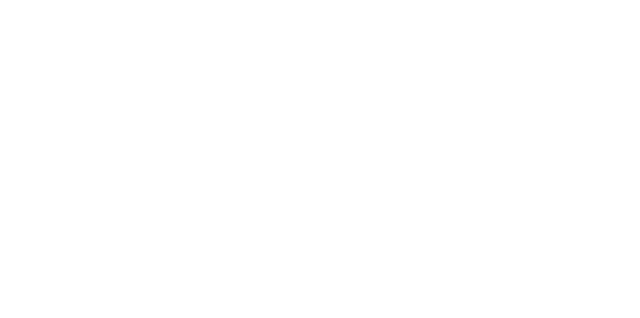
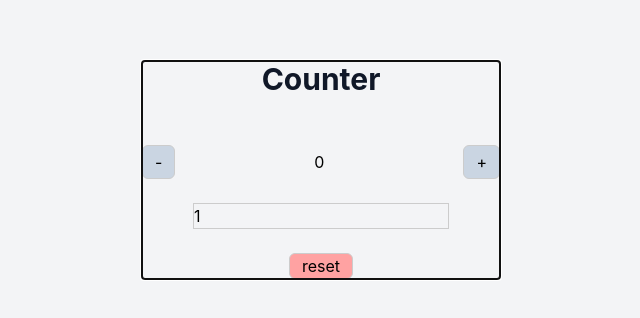
Before and after one commit to adityasuman2025/machineCoding, a React (Vite) app: page /counter in a window 1280 px wide. Before the commit this address had no page. Shown: the part 230-548 px from the top of the page, without its empty margins (319-959 px from the left). Built offline with nearby package versions, Linux system fonts and the light colour scheme.

Commit message:
react counter comp

```diff
--- a/src/App.tsx
+++ b/src/App.tsx
@@ -25,6 +25,7 @@
 import Todos from "./projects/todos/Todos";
 import AreaSelector from "./projects/areaSelector/AreaSelector";
 import Calculator from "./projects/calculator/Calculator";
+import Counter from "./projects/counter/Counter";
 
 const ESSENTIAL_PROJECTS = [
     { name: "Auto Complete", path: "/auto-complete" },
@@ -49,6 +50,7 @@
 
 const OTHER_PROJECTS = [
     { name: "Calculator", path: "/calculator" },
+    { name: "Counter", path: "/counter" },
     { name: "Area Selector", path: "/area-selector" },
     { name: "Auto Complete 2", path: "/auto-complete-2" },
     { name: "Dynamic Layouting", path: "/dynamic-layouting" },
@@ -164,6 +166,7 @@
                 <Route path="/todos" element={<Todos />} />
                 <Route path="/area-selector" element={<AreaSelector />} />
                 <Route path="/calculator" element={<Calculator />} />
+                <Route path="/counter" element={<Counter />} />
             </Routes>
         </Router>
     );
--- /dev/null
+++ b/src/projects/counter/Counter.tsx
@@ -0,0 +1,133 @@
+import React, { ChangeEvent, useEffect, useRef, useState, type KeyboardEvent } from "react";
+
+/*
+    Machine Coding Problem: Counter
+    Build a fully functional, accessible Counter component that supports:
+    1. Increment (+), Decrement (-), and Reset controls.
+    2. Custom step value configuration (e.g. 1, 5, 10).
+    3. Min and Max threshold boundaries with disabled control states.
+    4. Full keyboard accessibility (ArrowUp/ArrowDown, +, -, Escape to reset).
+    5. Complete WAI-ARIA accessibility (role="status", aria-live="polite", aria-label).
+*/
+
+interface CounterProps {
+    initialValue?: number;
+    min?: number;
+    max?: number;
+    defaultStep?: number;
+    autoFocus?: boolean;
+}
+export default function Counter({
+    initialValue = 0,
+    min = -100,
+    max = 100,
+    defaultStep = 1,
+    autoFocus = true,
+}: CounterProps) {
+    const containerRef = useRef<HTMLDivElement>(null);
+
+    const [step, setStep] = useState<string>(String(defaultStep));
+    const [value, setValue] = useState<number>(initialValue);
+
+    useEffect(() => {
+        if (autoFocus) containerRef.current?.focus();
+    }, [autoFocus]);
+
+    function handleStepChange(e: ChangeEvent<HTMLInputElement>) {
+        const val = (e.target.value).trim();
+        setStep(val);
+    }
+
+    function handleIncValue() {
+        setValue(prev => Math.min(prev + Number(step), max));
+    }
+
+    function handleDecrValue() {
+        setValue(prev => Math.max(prev - Number(step), min));
+    }
+
+    function handleReset() {
+        setStep(String(defaultStep));
+        setValue(initialValue);
+    }
+
+    function handleKeyDown(e: KeyboardEvent<HTMLDivElement>) {
+        const key = e.key;
+        if (key === "+") {
+            e.preventDefault();
+            handleIncValue();
+        } else if (key === "-") {
+            e.preventDefault();
+            handleDecrValue();
+        } else if (key === "Escape") {
+            e.preventDefault();
+            handleReset();
+        } else if (key === "ArrowUp") {
+            e.preventDefault();
+
+            setStep(prev => String(Number(prev) + 1));
+        } else if (key === "ArrowDown") {
+            e.preventDefault();
+
+            setStep(prev => String(Number(prev) - 1));
+        }
+    }
+
+    return (
+        <main className="flex items-center justify-center min-h-screen bg-gray-100">
+            <div
+                ref={containerRef}
+                role="region" aria-label="counter component"
+                className="flex flex-col items-center gap-6 focus:ring-1 focus:ring-blue-500"
+                tabIndex={0}
+                onKeyDown={handleKeyDown}
+            >
+                <header className="mb-6 text-center">
+                    <h1 className="text-3xl font-bold text-gray-900">Counter</h1>
+                </header>
+
+                <div className="flex items-center justify-center gap-4">
+                    <button
+                        tabIndex={0}
+                        aria-label={`decrease ${value} by ${step}`}
+                        className="bg-slate-300 rounded-md px-3 py-1 disabled:opacity-40 disabled:cursor-not-allowed"
+                        onClick={handleDecrValue}
+                        disabled={value <= min}
+                    >
+                        -
+                    </button>
+
+                    <div
+                        role="status"
+                        aria-live="polite"
+                        className="w-3xs h-8 flex items-center justify-center"
+                    >
+                        {value}
+                    </div>
+
+                    <button
+                        tabIndex={0}
+                        aria-label={`increase ${value} by ${step}`}
+                        className="bg-slate-300 rounded-md px-3 py-1 disabled:opacity-40 disabled:cursor-not-allowed"
+                        onClick={handleIncValue}
+                        disabled={value >= max}
+                    >
+                        +
+                    </button>
+                </div>
+
+                <input
+                    tabIndex={0}
+                    className="w-3xs"
+                    type="number"
+                    name="step"
+                    aria-label="input field for step"
+                    value={step}
+                    onChange={handleStepChange}
+                />
+
+                <button tabIndex={0} className="px-3 px-1 bg-red-300 rounded-md" onClick={handleReset}>reset</button>
+            </div>
+        </main>
+    );
+}
--- a/src/projects/diceRoll/DiceRoll.tsx
+++ b/src/projects/diceRoll/DiceRoll.tsx
@@ -1,4 +1,4 @@
-import { useState, useCallback, memo, SyntheticEvent } from "react";
+import { useState, useCallback, memo, type SubmitEvent } from "react";
 import "./DiceRoll.scoped.css";
 
 function getRandomNo(start, end) {
@@ -33,7 +33,7 @@
 export default function DiceRoll() {
     const [dices, setDices] = useState<number[]>([]);
 
-    const handleSubmit = useCallback((e: SyntheticEvent<HTMLFormElement>) => {
+    const handleSubmit = useCallback((e: SubmitEvent<HTMLFormElement>) => {
         e.preventDefault();
 
         const formData = new FormData(e.currentTarget);
--- a/src/projects/todos/Todos.tsx
+++ b/src/projects/todos/Todos.tsx
@@ -1,4 +1,4 @@
-import React, { memo, type SyntheticEvent, type KeyboardEvent, useCallback, useRef, useState } from 'react';
+import React, { memo, type SubmitEvent, type KeyboardEvent, useCallback, useRef, useState } from 'react';
 
 interface ToDoItemProps {
     id: string;
@@ -32,10 +32,10 @@
         if (value) saveEdit(value);
     }
 
-    function handleEditSubmit(e: SyntheticEvent<HTMLFormElement>) {
+    function handleEditSubmit(e: SubmitEvent<HTMLFormElement>) {
         e.preventDefault();
 
-        const formData = new FormData(e.target as HTMLFormElement);
+        const formData = new FormData(e.target);
         const value = (formData.get("edit-input") as string).trim();
         if (value) saveEdit(value);
     }
@@ -123,10 +123,10 @@
         }
     }
 
-    function handleSubmit(e: SyntheticEvent<HTMLFormElement>) {
+    function handleSubmit(e: SubmitEvent<HTMLFormElement>) {
         e.preventDefault();
 
-        const formData = new FormData(e.target as HTMLFormElement);
+        const formData = new FormData(e.target);
         const val = (formData.get("input") as string)?.trim();
         if (val) {
             setTodos(prev => [...prev, { todo: val, id: crypto.randomUUID(), isDone: false }]);
```
